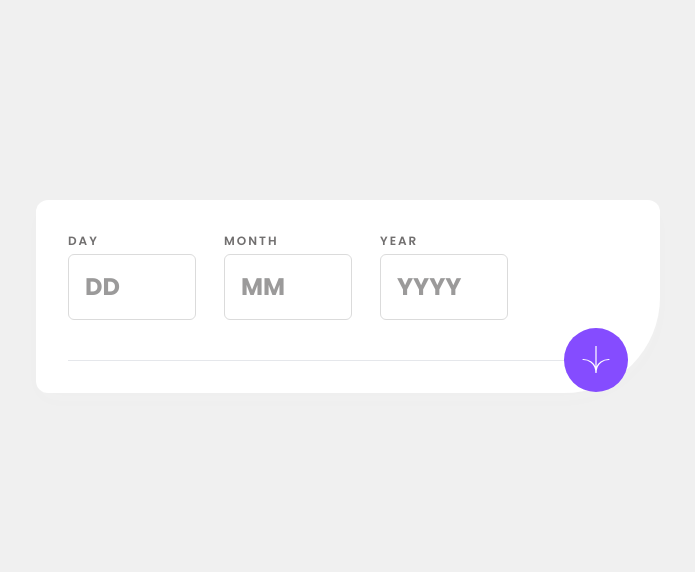
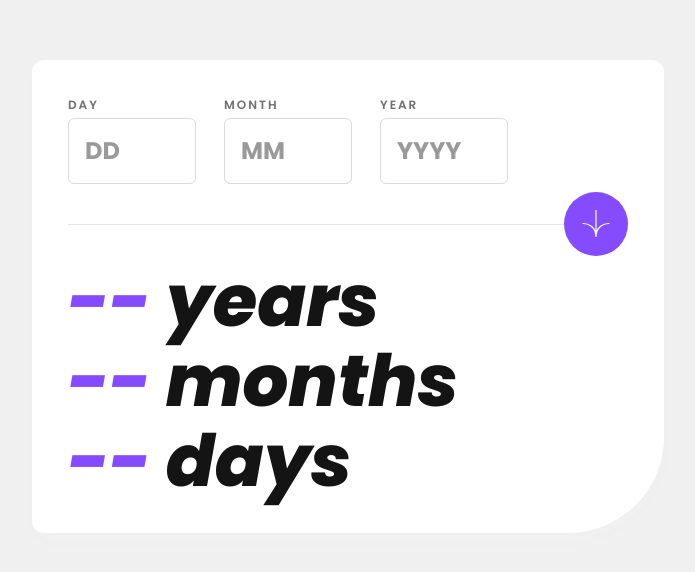
Before and after one commit to aatmaneoulmouden/age-calculator-app, a React (Vite) app: page / in a window 1280 px wide. Shown: the part 104-676 px from the top of the page, without its empty margins (292-987 px from the left). Built offline with nearby package versions, Linux system fonts and the light colour scheme.

Commit message:
Implement Result component

```diff
--- a/src/components/Calculator.jsx
+++ b/src/components/Calculator.jsx
@@ -1,9 +1,11 @@
 import Form from "./Form";
+import Result from "./Result";
 
 const Calculator = () => {
   return (
-    <section className="calculator bg-neutral-white p-8 rounded-xl rounded-ee-[96px] shadow-main">
+    <section className="calculator bg-neutral-white p-9 rounded-xl rounded-ee-[96px] shadow-main">
       <Form />
+      <Result />
     </section>
   );
 };
--- /dev/null
+++ b/src/components/Result.jsx
@@ -0,0 +1,15 @@
+const Result = () => {
+  return <div className="result pt-10">
+    <div className="result-label years">
+        <span className="result-value">--</span> years
+    </div>
+    <div className="result-label months">
+        <span className="result-value">--</span> months
+    </div>
+    <div className="result-label days">
+        <span className="result-value">--</span> days
+    </div>
+  </div>;
+};
+
+export default Result;
--- a/src/index.css
+++ b/src/index.css
@@ -9,3 +9,17 @@
     @apply bg-neutral-off-white font-poppins;
   }
 }
+
+@layer components {
+  .result-label {
+    @apply text-7xl font-extrabold italic text-neutral-off-black;
+  }
+
+  .result-label:not(:last-child) {
+    @apply mb-2;
+  }
+
+  .result-label span {
+    @apply text-primary-purple;
+  }
+}
```
